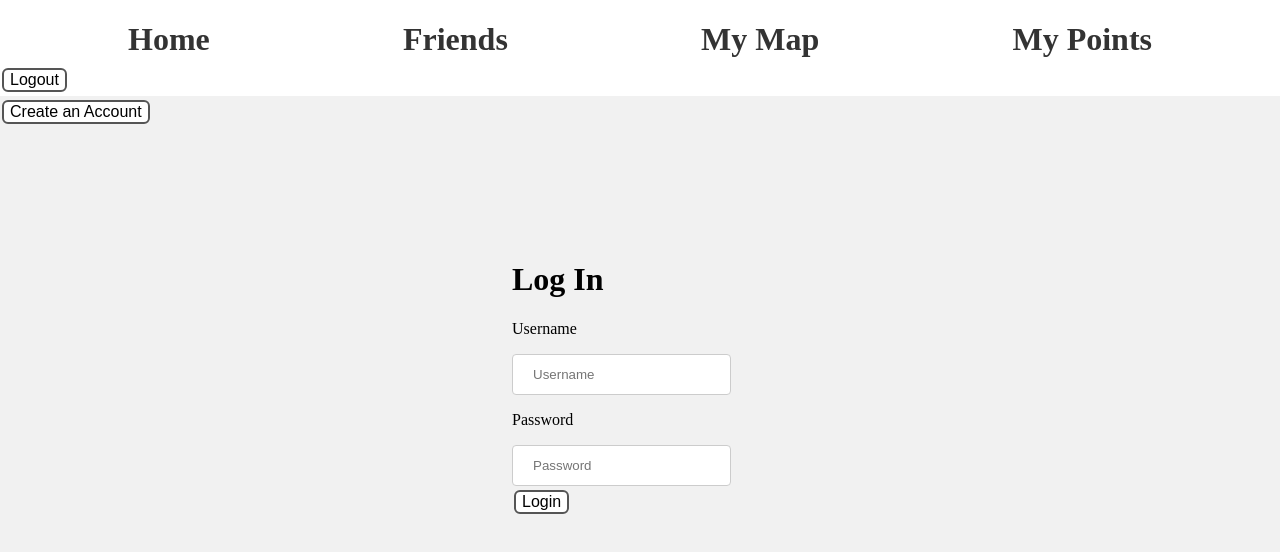
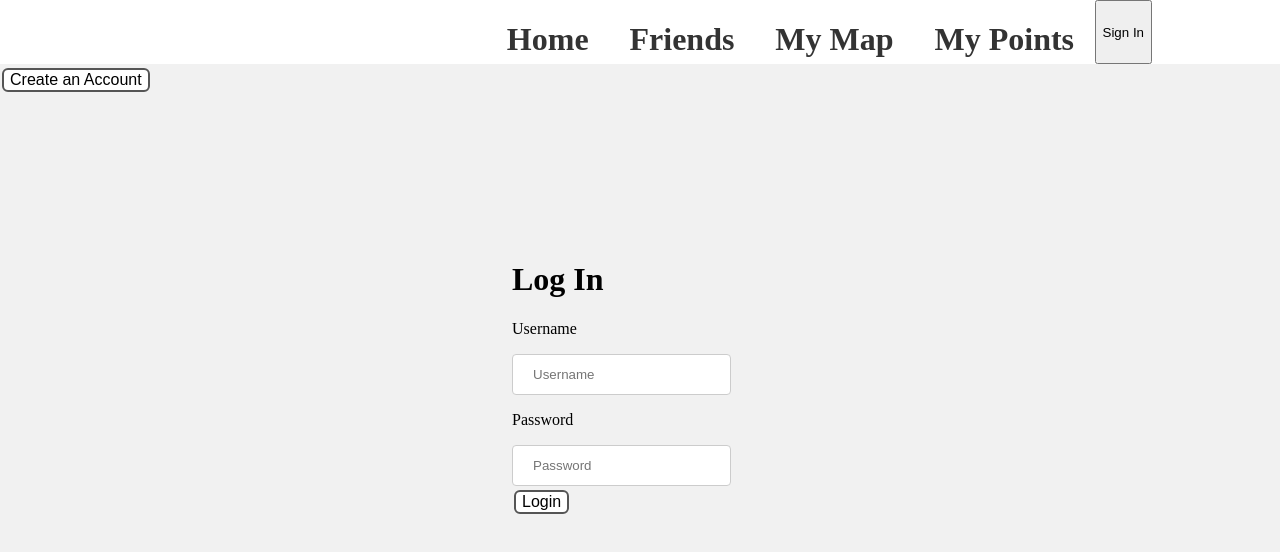
Before and after one commit to maxjoyce99/mapping_project, a React (Create React App) app in the folder client/: page / in a window 1280 px wide. Shown: the top 552 px of the page. Built offline with nearby package versions, Linux system fonts and the light colour scheme.

Commit message:
Moved the Navbar buttons, made the logout button turn to a sign in button when not logged in that redirects you to the home page.

```diff
--- a/client/src/components/LoginForm.js
+++ b/client/src/components/LoginForm.js
@@ -16,6 +16,7 @@ const Login = ({ setToken }) => {
         });
         console.log(token);
         setToken(token);
+        window.location.reload();
     }
 
     const loginUser = async(credentials) => {
--- a/client/src/components/ModifyLocation.js
+++ b/client/src/components/ModifyLocation.js
@@ -196,7 +196,7 @@ const ModifyLocation = (props) => {
         <form className="createForm" onSubmit={changeLocation}>
             <h3>Modify this location: </h3>
             <p>Current Name: {name} </p>
-            <p>Current Coordinates: [{Number(lat).toFixed(2)},{Number(long).toFixed(2)}] </p>
+            <p>Current Coordinates: [{Number(lat).toFixed(2)},{Number(long)}] </p>
 
 
             <label>New Location Name:</label>
--- a/client/src/components/Navbar.js
+++ b/client/src/components/Navbar.js
@@ -1,19 +1,30 @@
-import { useEffect } from 'react';
+import { useEffect, useState } from 'react';
 import { Link } from 'react-router-dom';
 import useToken from '../hooks/useToken';
-
-const handleLogout = (e) => {
-    sessionStorage.clear();
-    window.location.reload();
-}
+import { useNavigate } from 'react-router-dom';
 
 const Navbar = () => {
     const {token, setToken} = useToken();
+    const [loggedIn,setLoggedIn] = useState(false);
+    const [loginButtonText, setLoginButtonText] = useState("Login");
+    const navigate = useNavigate();
 
 
     useEffect(() => {
 
-    console.log("Token: " + token?._id);
+        console.log("Token: " + token?._id);
+
+        if(token._id !== 'NOUSER'){
+            setLoggedIn(true);
+            console.log("Logged in")
+            setLoginButtonText("Sign Out");
+        }
+        else{
+            setLoggedIn(false);
+            setLoginButtonText("Sign In");
+            console.log("Logged Out")
+        }
+
     },[token]);
 
     const printToken = () => {
@@ -26,31 +37,45 @@ const Navbar = () => {
         }
     }
 
+    const handleSignInOut = (e) => {
+        if(loggedIn){
+        sessionStorage.clear();
+        navigate("/");
+        window.location.reload();
+        }
+        if(!loggedIn){
+            navigate("/");
+        }
+
+    }
+
     return (
         <header>
             <div className="navbar">
 
-                <Link to="/">
+                <Link className="nav-element" to="/">
                     <h1>Home</h1>
 
                 </Link>
 
-                <Link to="/maplist">
+                <Link className="nav-element" to="/maplist">
                     <h1>Friends</h1>
 
                 </Link>
 
-                <Link to="/map" onClick= {printToken} state={{userId: token._id}}>
+                <Link className="nav-element" to="/map" onClick= {printToken} state={{userId: token._id}}>
                     <h1>My Map</h1>
 
                 </Link>
 
-                <Link to="/edit">
+                <Link className="nav-element" to="/edit">
                     <h1>My Points</h1>
 
                 </Link>
+
+                <button className="logout-button" onClick={handleSignInOut}>{loginButtonText}</button>
             </div>
-            <button className="formButtons"onClick={handleLogout}>Logout</button>
+
 
         </header>
     )
--- a/client/src/index.css
+++ b/client/src/index.css
@@ -1,7 +1,7 @@
 body {
   margin: 0px;
-  width: 100vw;
-  height: 100vh;
+  width: 100%;
+  height: 100%;
   background: #f1f1f1;
   margin: 0;
   font-family: "Poppins";
@@ -29,8 +29,14 @@ body {
   height: 4rem;
   max-height:100%;
   display: flex;
-  justify-content: space-between;
+  justify-content: right;
   background: #fff;
+}
+
+
+.nav-element{
+  padding-left: 2%;
+  padding-right: 2%;
 }
 
 :root {
```
